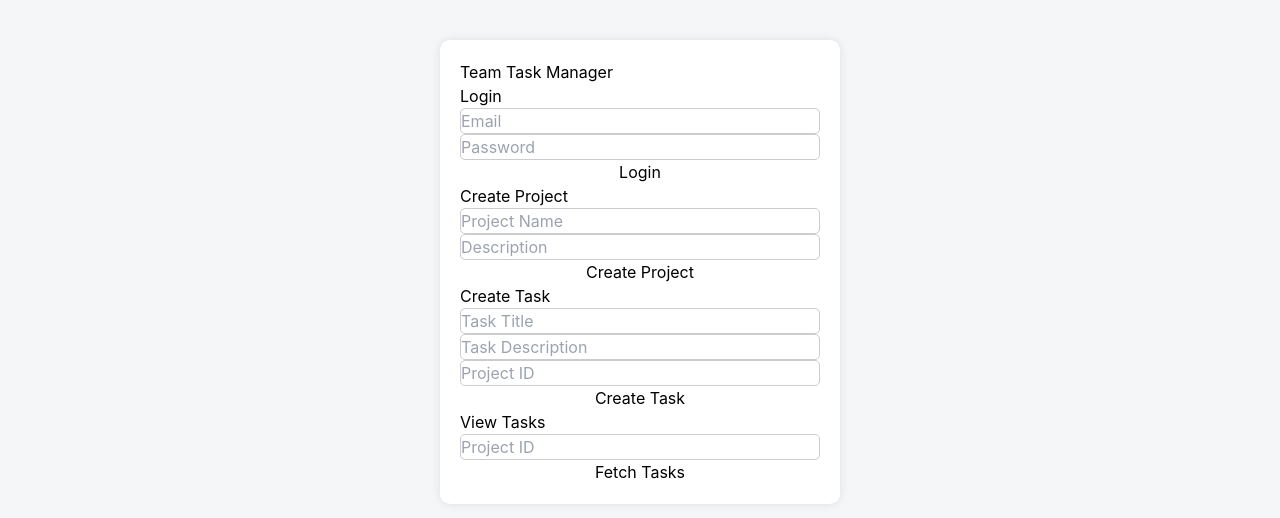
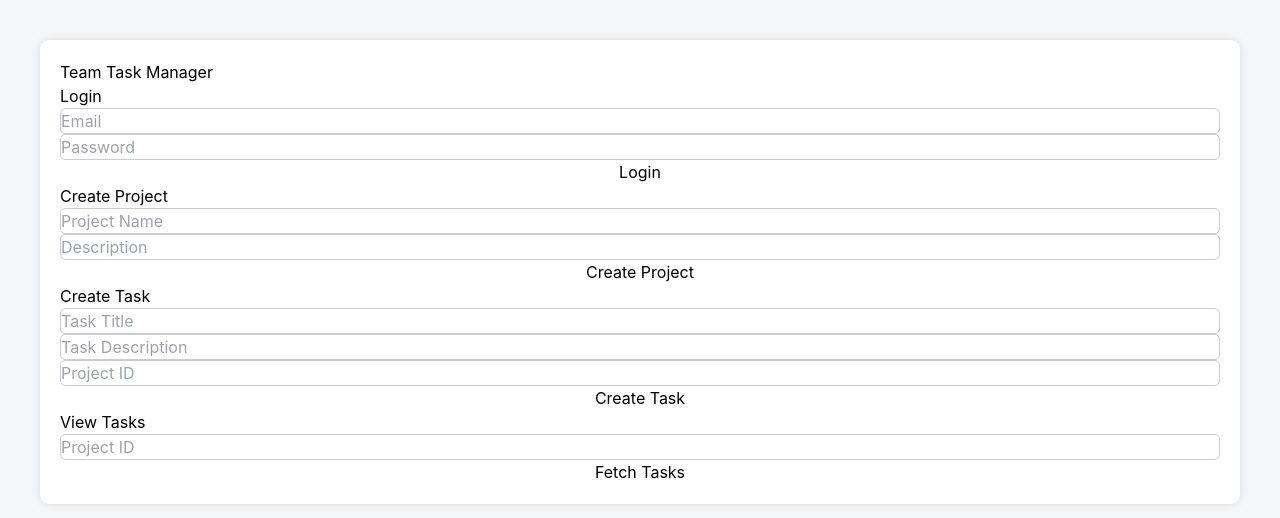
Before and after one commit to vineetgoyat/team-task-manger, a React (Vite) app in the folder frontend/: page / in a window 1280 px wide. Shown: the top 518 px of the page. Built offline with nearby package versions, Linux system fonts and the light colour scheme; no server answers.

Commit message:
new file tailwind done

```diff
--- a/frontend/tailwind.config.js
+++ b/frontend/tailwind.config.js
@@ -0,0 +1,5 @@
+export default {
+  content: ["./index.html", "./src/**/*.{js,jsx}"],
+  theme: { extend: {} },
+  plugins: [],
+};
```
